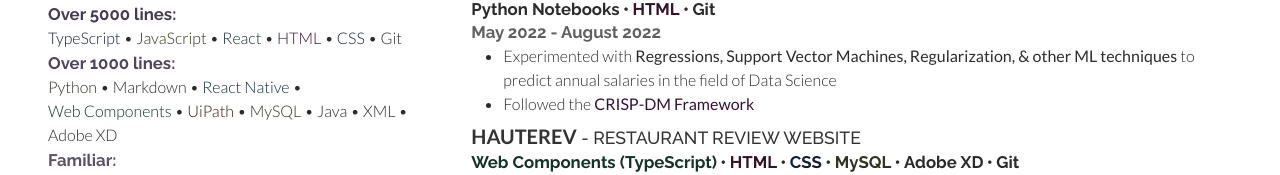
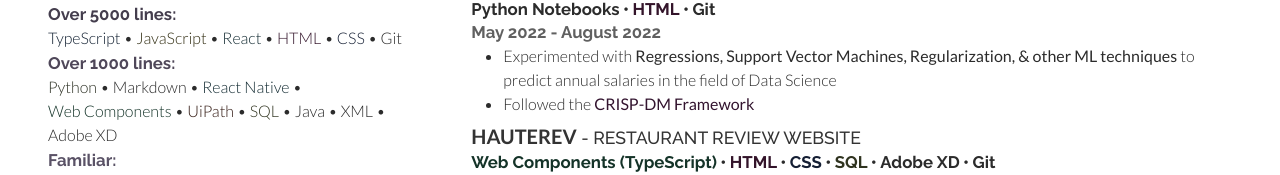
Before and after one commit to TMK04/resume, a React (Create React App) app: page / in a window 1280 px wide. Shown: the part 770-945 px from the top of the page. Built offline with nearby package versions, Linux system fonts and the light colour scheme.

Commit message:
refactor(skills): rename MySQL to SQL

```diff
--- a/src/sections/ExperienceSection/index.tsx
+++ b/src/sections/ExperienceSection/index.tsx
@@ -156,7 +156,7 @@ export default function ExperienceSection() {
           <FrameworkLink framework="Web Components" frameworkable="TypeScript" />,
           <SkillsLink skill="HTML" />,
           <SkillsLink skill="CSS" />,
-          <SkillsLink skill="MySQL" />,
+          <SkillsLink skill="SQL" />,
           <SkillsLink skill="Adobe XD" />,
           <SkillsLink skill="Git" />
         ]}
--- a/src/sections/SkillsSection/index.tsx
+++ b/src/sections/SkillsSection/index.tsx
@@ -48,7 +48,7 @@ export default function SkillsSection() {
             <Skill skill="React Native" />,
             <Skill skill="Web Components" />,
             <Skill skill="UiPath" />,
-            <Skill skill="MySQL" />,
+            <Skill skill="SQL" />,
             <Skill skill="Java" />,
             <Skill skill="XML" />,
             <i>
--- a/src/sections/SkillsSection/skills.json
+++ b/src/sections/SkillsSection/skills.json
@@ -12,7 +12,7 @@
   "JavaScript": { "color": "#332F14" },
   "Kotlin": {},
   "Markdown": {},
-  "MySQL": { "color": "#2f331f" },
+  "SQL": { "color": "#2f331f" },
   "Never-ending Curiosity": { "color": "#333314" },
   "Team Player": { "color": "#33221B" },
   "Python": { "color": "#2f3327" },
```
